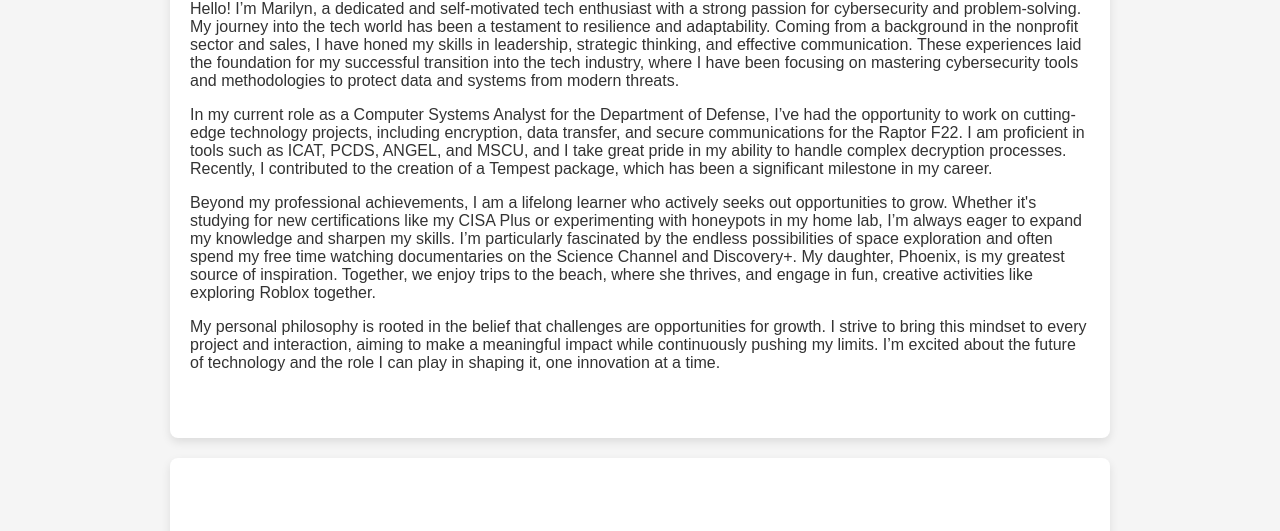
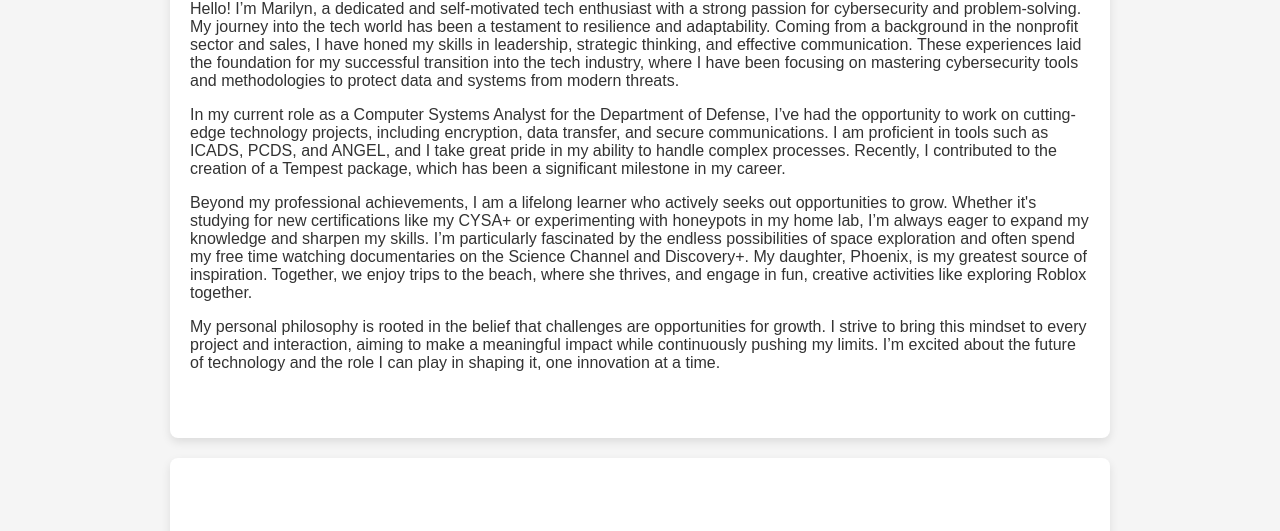
Before and after one commit to Marilyn2015/Portfolio, a plain HTML site: page index.html in a window 1280 px wide. Shown: the part 267-798 px from the top of the page. Drawn offline with Linux system fonts and the light colour scheme.

Commit message:
Update index.html

```diff
--- a/index.html
+++ b/index.html
@@ -20,9 +20,9 @@
     <h2>About Me</h2>
     <p>Hello! I’m Marilyn, a dedicated and self-motivated tech enthusiast with a strong passion for cybersecurity and problem-solving. My journey into the tech world has been a testament to resilience and adaptability. Coming from a background in the nonprofit sector and sales, I have honed my skills in leadership, strategic thinking, and effective communication. These experiences laid the foundation for my successful transition into the tech industry, where I have been focusing on mastering cybersecurity tools and methodologies to protect data and systems from modern threats.</p>
 
-    <p>In my current role as a Computer Systems Analyst for the Department of Defense, I’ve had the opportunity to work on cutting-edge technology projects, including encryption, data transfer, and secure communications for the Raptor F22. I am proficient in tools such as ICAT, PCDS, ANGEL, and MSCU, and I take great pride in my ability to handle complex decryption processes. Recently, I contributed to the creation of a Tempest package, which has been a significant milestone in my career.</p>
+    <p>In my current role as a Computer Systems Analyst for the Department of Defense, I’ve had the opportunity to work on cutting-edge technology projects, including encryption, data transfer, and secure communications. I am proficient in tools such as ICADS, PCDS, and ANGEL, and I take great pride in my ability to handle complex processes. Recently, I contributed to the creation of a Tempest package, which has been a significant milestone in my career.</p>
 
-    <p>Beyond my professional achievements, I am a lifelong learner who actively seeks out opportunities to grow. Whether it's studying for new certifications like my CISA Plus or experimenting with honeypots in my home lab, I’m always eager to expand my knowledge and sharpen my skills. I’m particularly fascinated by the endless possibilities of space exploration and often spend my free time watching documentaries on the Science Channel and Discovery+. My daughter, Phoenix, is my greatest source of inspiration. Together, we enjoy trips to the beach, where she thrives, and engage in fun, creative activities like exploring Roblox together.</p>
+    <p>Beyond my professional achievements, I am a lifelong learner who actively seeks out opportunities to grow. Whether it's studying for new certifications like my CYSA+ or experimenting with honeypots in my home lab, I’m always eager to expand my knowledge and sharpen my skills. I’m particularly fascinated by the endless possibilities of space exploration and often spend my free time watching documentaries on the Science Channel and Discovery+. My daughter, Phoenix, is my greatest source of inspiration. Together, we enjoy trips to the beach, where she thrives, and engage in fun, creative activities like exploring Roblox together.</p>
 
     <p>My personal philosophy is rooted in the belief that challenges are opportunities for growth. I strive to bring this mindset to every project and interaction, aiming to make a meaningful impact while continuously pushing my limits. I’m excited about the future of technology and the role I can play in shaping it, one innovation at a time.</p>
   </section>
```
